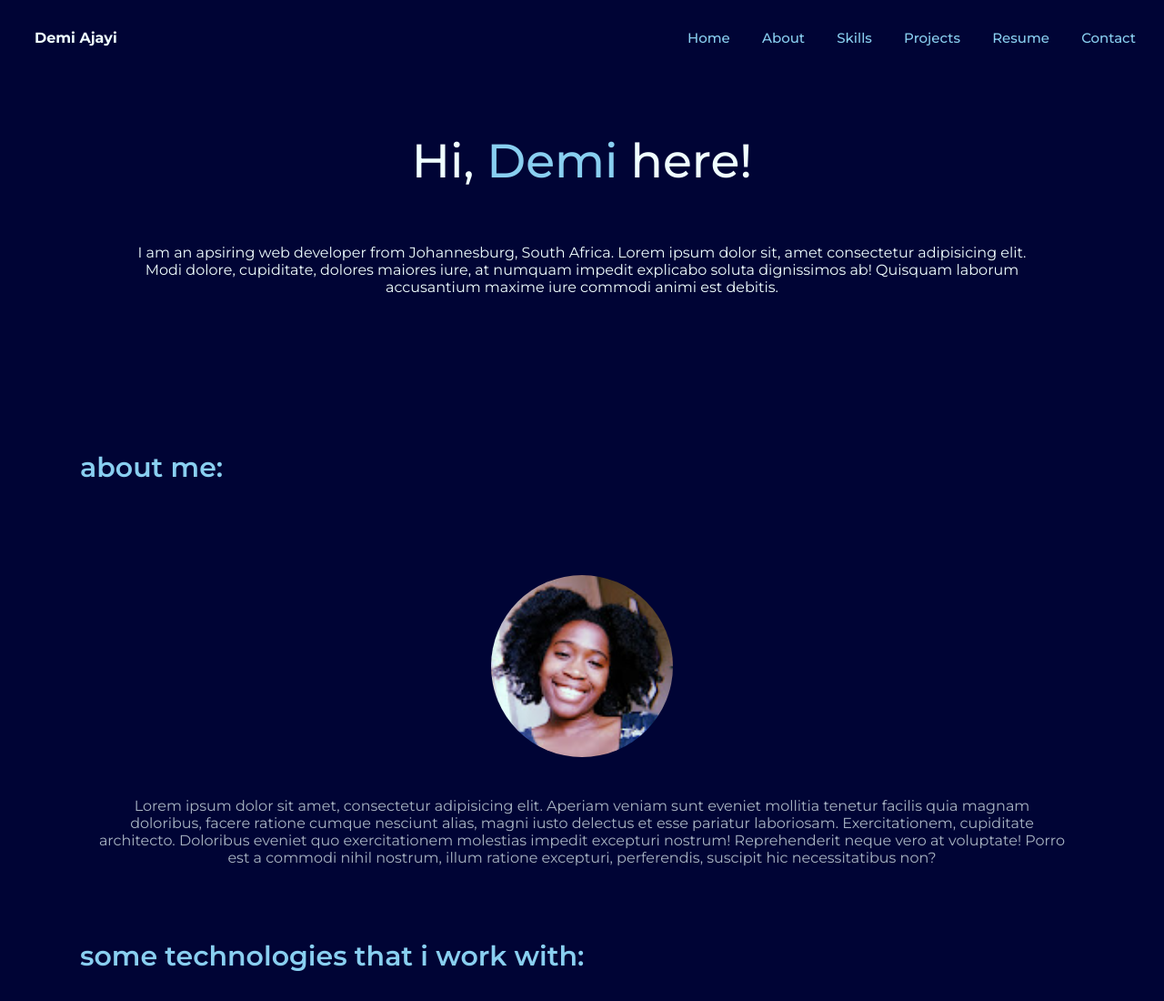
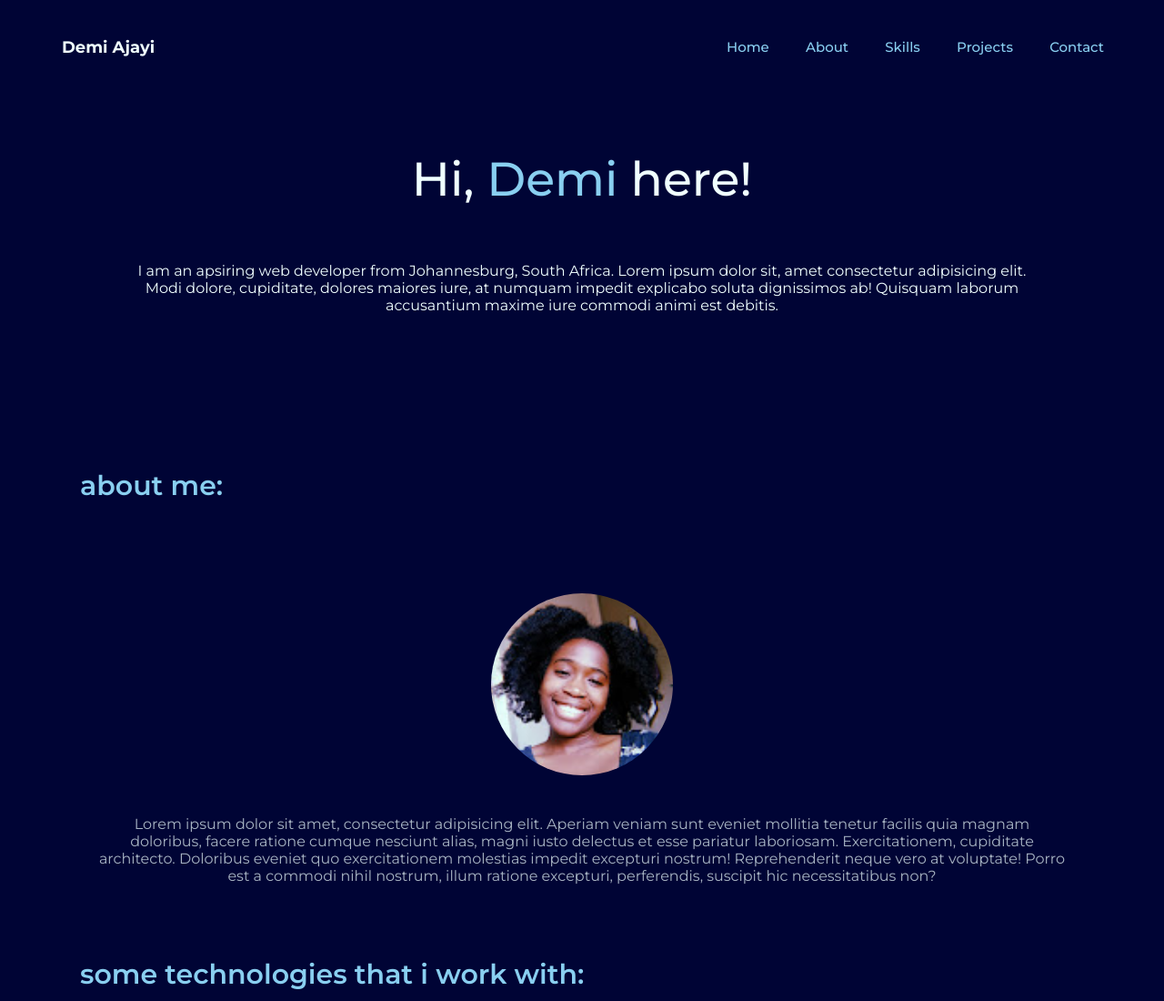
Before and after one commit to Demi-Ajayi/CODSOFT, a plain HTML site: page portfolio/index.html in a window 1280 px wide. Shown: the top 1100 px of the page at 91% size. Drawn offline with Linux system fonts and the light colour scheme.

Commit message:
adjusted navigation bar

```diff
--- a/portfolio/index.html
+++ b/portfolio/index.html
@@ -28,9 +28,6 @@
           </li>
           <li>
             <a href="#projects">Projects</a>
-          </li>
-          <li>
-            <a href="#resume">Resume</a>
           </li>
           <li>
             <a href="#contact">Contact</a>
--- a/portfolio/style.css
+++ b/portfolio/style.css
@@ -7,10 +7,12 @@ body {
   display: flex;
   justify-content: space-between;
   align-items: center;
+  padding: 10px 30px;
 }
 
 .logo a {
   font-weight: 700;
+  font-size: 18px;
   color: #f0ffff;
   padding: 30px;
   text-decoration: none;
@@ -22,7 +24,7 @@ body {
 
 li {
   display: inline-block;
-  margin-right: 15px;
+  margin-right: 20px;
   font-weight: 500;
   font-size: 15px;
   padding: 8px;
```
